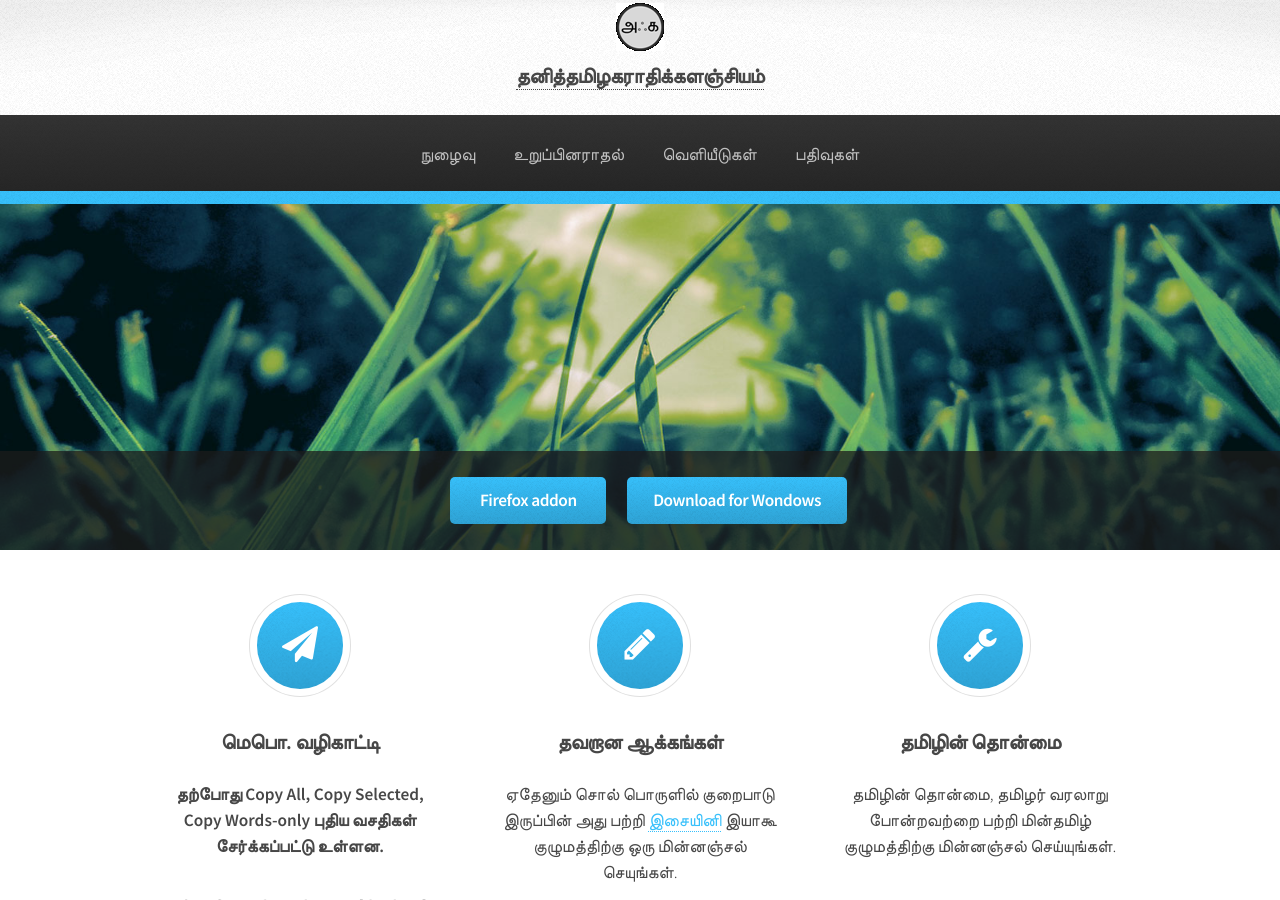
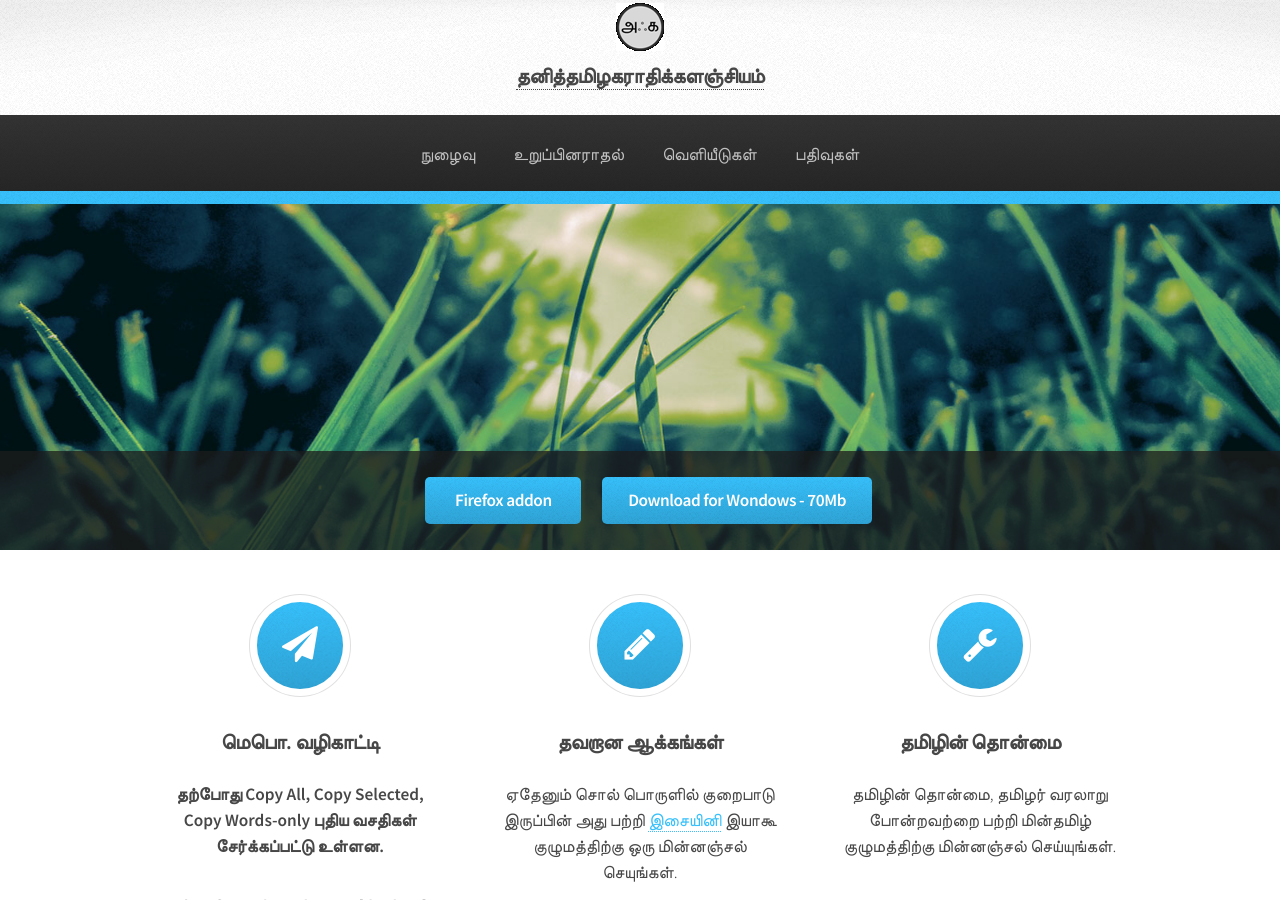
Before and after one commit to ThaniThamizhAkarathiKalanjiyam/win_ttak, a Jekyll site: the page built from index.html, in a window 1280 px wide and 900 px high. Built offline with Jekyll 4.4.1, drawn with Linux system fonts in a browser that asks for light colours; the list of posts is cut into pages by our own code.

Commit message:
70mb added

```diff
--- a/index.html
+++ b/index.html
@@ -7,7 +7,7 @@ layout: default
 	<section id="banner">
 		<header>
 			<a href="https://addons.mozilla.org/en-US/firefox/addon/thanithamizhakarathikalanjiyam/" class="button">Firefox addon</a>
-			<a href="https://github.com/ThaniThamizhAkarathiKalanjiyam/thanithamizhakarathikalanjiyam.github.io/archive/ttak_2.8.5.zip" class="button">Download for Wondows</a>
+			<a href="https://github.com/ThaniThamizhAkarathiKalanjiyam/thanithamizhakarathikalanjiyam.github.io/archive/ttak_2.8.5.zip" class="button">Download for Wondows - 70Mb</a>
 		</header>
 	</section>
 
```
